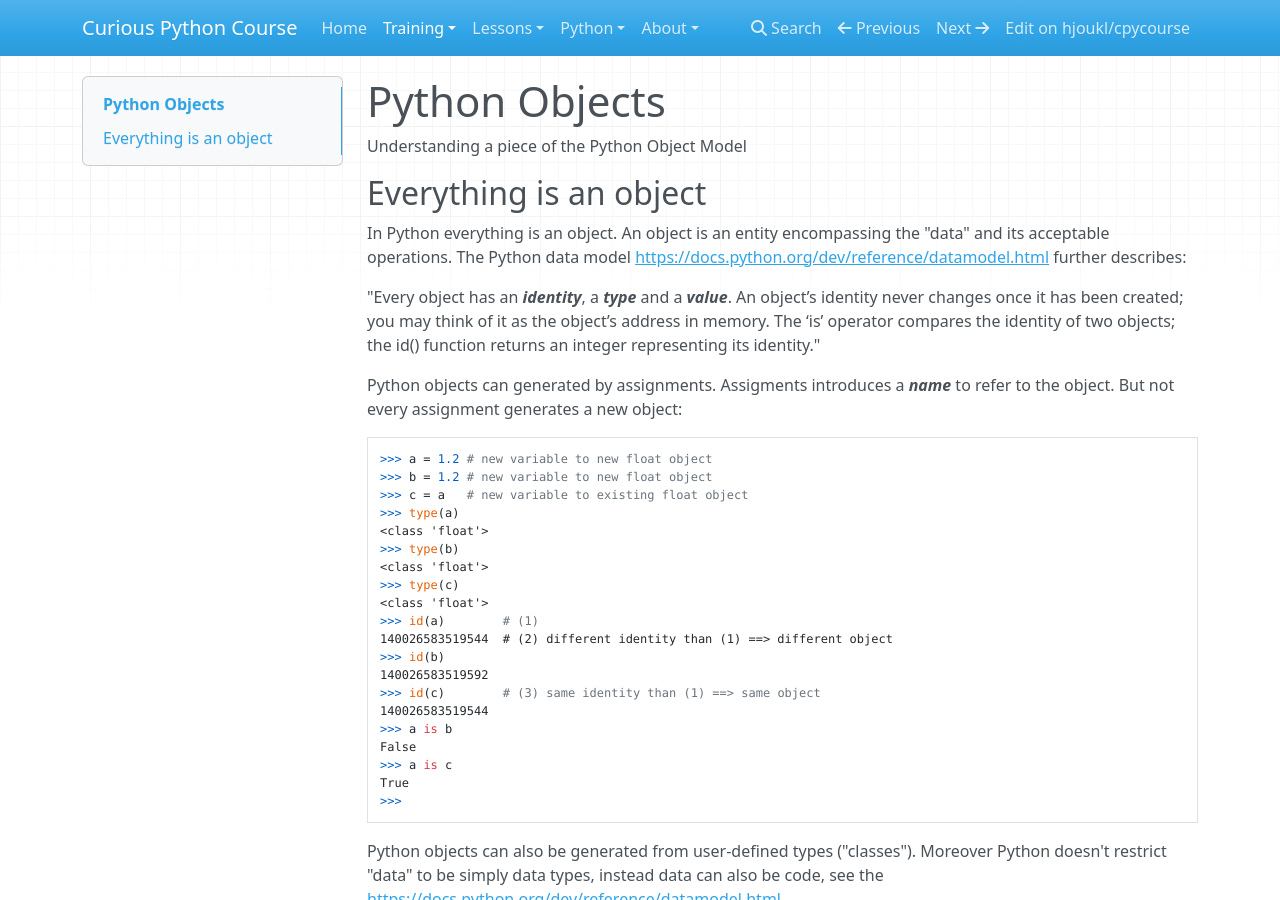
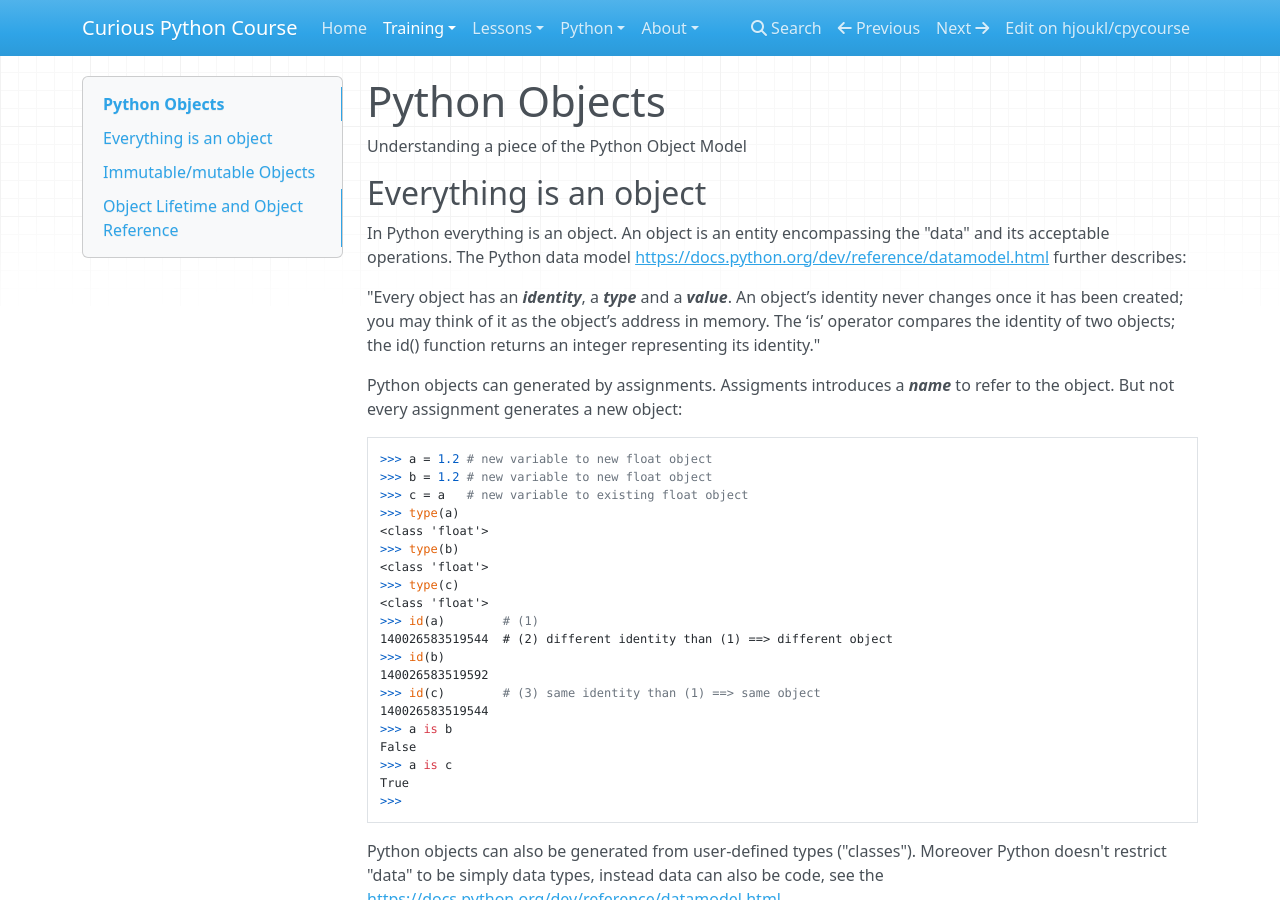
Before and after one commit to rkluger68/cpycourse, an MkDocs documentation site: the page built from docs/training/main-course/objects.md, in a window 1280 px wide and 900 px high. Built offline with MkDocs 1.6.1, drawn with Linux system fonts in a browser that asks for light colours; nearby versions of some CDN libraries.

Commit message:
Update objects.md
lift up sub-sections

```diff
--- a/docs/training/main-course/objects.md
+++ b/docs/training/main-course/objects.md
@@ -42,7 +42,7 @@ Python objects can also be generated from user-defined types ("classes"). Moreov
 4. an objects is **mutable** if its *value* can be changed, **immutable** otherwise
 
 
-### Immutable/mutable Objects ###
+## Immutable/mutable Objects ##
 
 The mutability/immutability of object-values is defined by its type:
 
@@ -112,7 +112,7 @@ Example mutable type `list`
     >>>
 
 
-### Object Lifetime and Object Reference ###
+## Object Lifetime and Object Reference ##
 
 Every object which is created must be destroyed when it is no longer needed, otherwise we ran out-of-memory. In Python every objects carries the "still-in-use" information in a "reference count". This reference counter records the number of variables referencing this object. Remember, a variable is a name pointing to a memory location. An assignment(-expression) establishes a reference between the variable name and the memory location (i.e. the object) - during this step the reference count of the object is inreased. Conversely the object's reference count is decreased, when the variable is deleted (explicit using `del` or implicit by running out-of-scope) or re-assigned to another object.
 If the reference count of an objects is `0` the object is automatically destroyed by the garbage collector of the Python interpreter.
```
